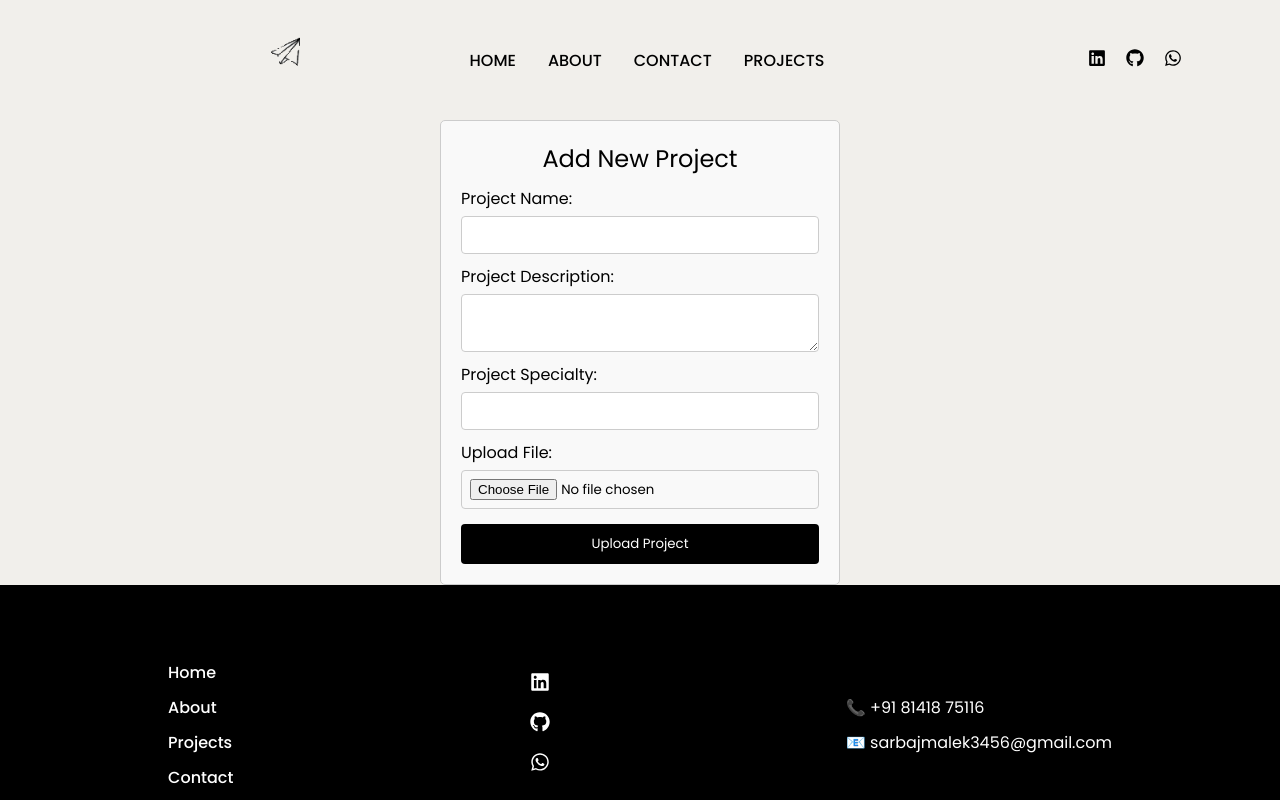
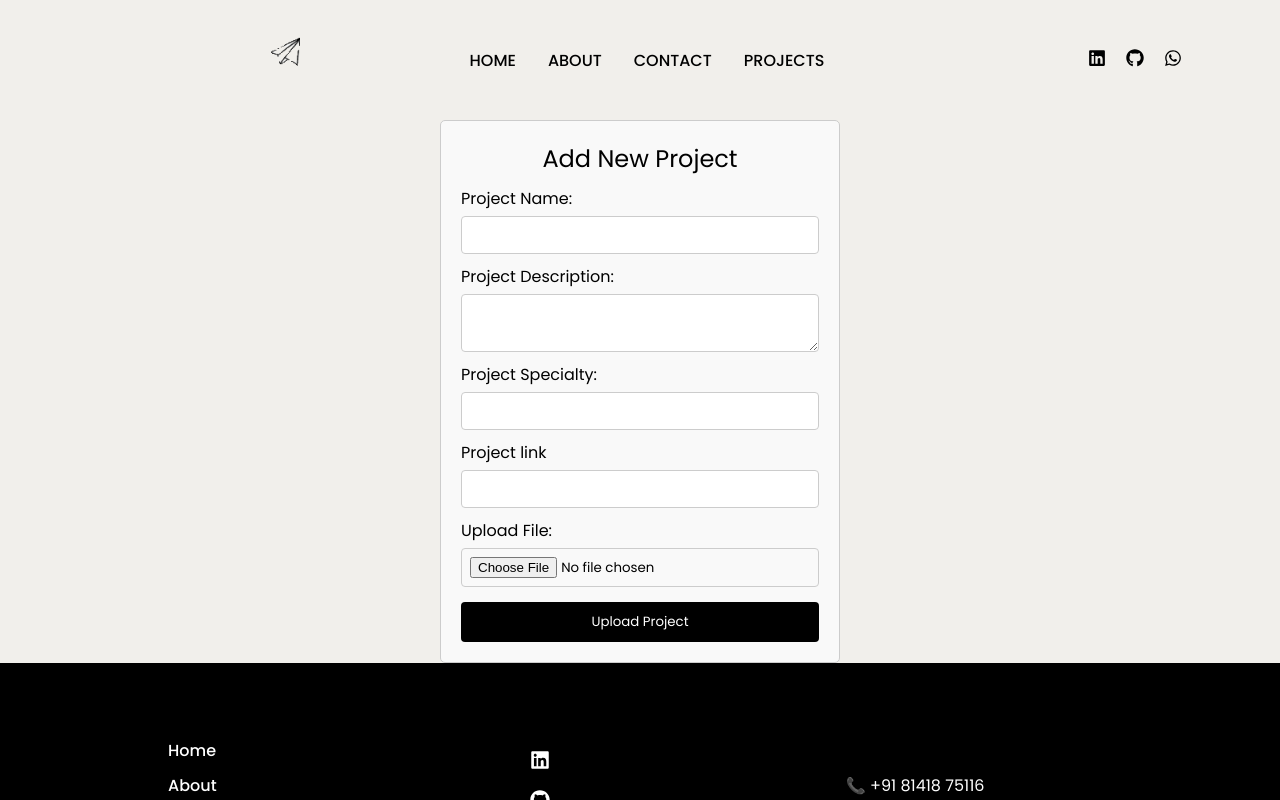
Before and after one commit to Sarbaj/sarbazcv, a React (Vite) app in the folder front/: page /addproject in a window 1280 px wide. Built offline with nearby package versions, Linux system fonts and the light colour scheme.

Commit message:
iindexlinkworkcss

```diff
--- a/front/src/PAGE/AddProject.jsx
+++ b/front/src/PAGE/AddProject.jsx
@@ -61,7 +61,13 @@ const AddProject = () => {
           onChange={(e) => setSpecialty(e.target.value)}
           required
         />
-
+         <label>Project link</label>
+        <input
+          type="text"
+          value={link}
+          onChange={(e) => setLink(e.target.value)}
+          required
+        />
 
         <label>Upload File:</label>
         <input type="file" onChange={handleFileChange} required />
--- a/front/src/STYLE/work.css
+++ b/front/src/STYLE/work.css
@@ -72,7 +72,6 @@
 }
 
 .work-main .project-div .btn-info {
-  margin-top: 1rem;
   width: 100%;
   display: flex;
   flex-wrap: wrap;
```
Also changed, not shown: 1 other file (tests, documents, lock files or other folders).
